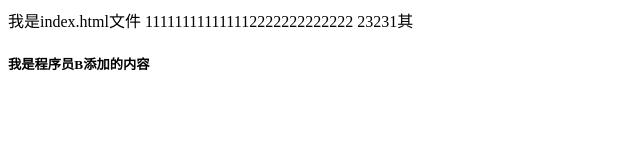
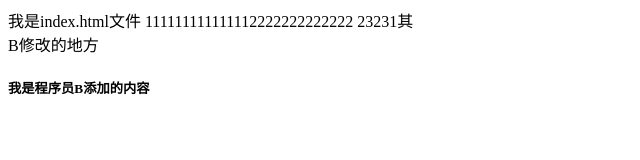
Before and after one commit to biu-wang/git-demo, a plain HTML site: page index.html in a window 1280 px wide. Shown: the whole page, without its empty margins (0-640 px from the left). Drawn offline with Linux system fonts and the light colour scheme.

Commit message:
程序员B修改了index.html文件

```diff
--- a/index.html
+++ b/index.html
@@ -1,3 +1,3 @@
 我是index.html文件 111111111111112222222222222 23231其
-<div></div>
+<div>B修改的地方</div>
 <h5>我是程序员B添加的内容</h5>
```
